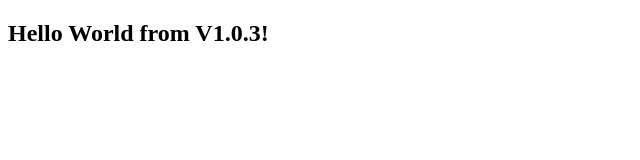
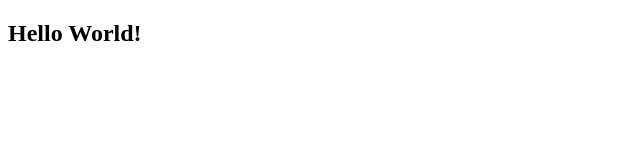
Before and after one commit to hellenavilarosa/flux-hello, a plain HTML site: page clusters/my-cluster/index.html in a window 1280 px wide. Shown: the whole page, without its empty margins (0-640 px from the left). Drawn offline with Linux system fonts and the light colour scheme.

Commit message:
deployment

```diff
--- a/clusters/my-cluster/index.html
+++ b/clusters/my-cluster/index.html
@@ -5,6 +5,6 @@
   <title>Docker Nginx</title>
 </head>
 <body>
-  <h2>Hello World from V1.0.3!</h2>
+  <h2>Hello World!</h2>
 </body>
 </html>
```
Also changed, not shown: 1 other file.
